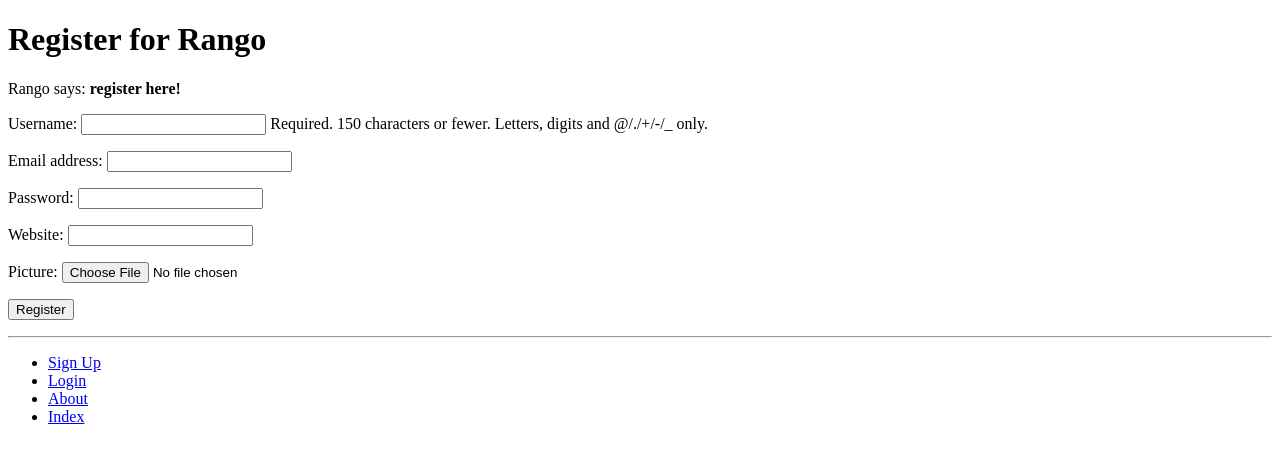
After one commit to Arden488/rango, a Django app: page /rango/register/ in a window 1280 px wide. The commit adds this page. Shown: the top 463 px of the page. Run offline with Django 3.2, Linux system fonts and the light colour scheme; data that the repository does not hold is empty.

Commit message:
User registration and authentication (Chapter 9)

```diff
--- a/rango/admin.py
+++ b/rango/admin.py
@@ -1,5 +1,5 @@
 from django.contrib import admin
-from rango.models import Category, Page
+from rango.models import Category, Page, UserProfile
 
 
 class PageAdmin(admin.ModelAdmin):
@@ -12,3 +12,4 @@ class CategoryAdmin(admin.ModelAdmin):
 
 admin.site.register(Category, CategoryAdmin)
 admin.site.register(Page, PageAdmin)
+admin.site.register(UserProfile)
--- a/rango/forms.py
+++ b/rango/forms.py
@@ -1,5 +1,6 @@
 from django import forms
-from rango.models import Page, Category
+from rango.models import Page, Category, UserProfile
+from django.contrib.auth.models import User
 
 
 class CategoryForm(forms.ModelForm):
@@ -46,3 +47,17 @@ class PageForm(forms.ModelForm):
             cleaned_data['url'] = url
 
         return cleaned_data
+
+
+class UserForm(forms.ModelForm):
+    password = forms.CharField(widget=forms.PasswordInput())
+
+    class Meta:
+        model = User
+        fields = ('username', 'email', 'password',)
+
+
+class UserProfileForm(forms.ModelForm):
+    class Meta:
+        model = UserProfile
+        fields = ('website', 'picture',)
--- a/rango/models.py
+++ b/rango/models.py
@@ -1,7 +1,6 @@
 from django.db import models
 from django.template.defaultfilters import slugify
-
-# Create your models here.
+from django.contrib.auth.models import User
 
 
 class Category(models.Model):
@@ -34,3 +33,15 @@ class Page(models.Model):
 
     def __str__(self):
         return self.title
+
+
+class UserProfile(models.Model):
+    # This line is required. Links UserProfile to a User model instance.
+    user = models.OneToOneField(User, on_delete=models.CASCADE)
+
+    # The additional attributes we wish to include.
+    website = models.URLField(blank=True)
+    picture = models.ImageField(upload_to='profile_images', blank=True)
+
+    def __str__(self):
+        return self.user.username
--- a/rango/urls.py
+++ b/rango/urls.py
@@ -10,5 +10,9 @@ urlpatterns = [
          views.show_category, name='show_category'),
     path('add_category/', views.add_category, name='add_category'),
     path('category/<slug:category_name_slug>/add_page/',
-         views.add_page, name='add_page')
+         views.add_page, name='add_page'),
+    path('register/', views.register, name='register'),
+    path('login/', views.user_login, name='login'),
+    path('restricted/', views.restricted, name='restricted'),
+    path('logout/', views.user_logout, name='logout'),
 ]
--- a/rango/views.py
+++ b/rango/views.py
@@ -1,11 +1,14 @@
 from django.shortcuts import render
 from django.http import HttpResponse
+from django.shortcuts import redirect
+from django.urls import reverse
+from django.contrib.auth import authenticate, login, logout
+from django.contrib.auth.decorators import login_required
 from rango.models import Category
 from rango.models import Page
 from rango.forms import CategoryForm
 from rango.forms import PageForm
-from django.shortcuts import redirect
-from django.urls import reverse
+from rango.forms import UserForm, UserProfileForm
 
 
 def index(request):
@@ -58,6 +61,7 @@ def show_category(request, category_name_slug):
     return render(request, 'rango/category.html', context=context_dict)
 
 
+@login_required()
 def add_category(request):
     form = CategoryForm()
 
@@ -82,6 +86,7 @@ def add_category(request):
     return render(request, 'rango/add_category.html', {'form': form})
 
 
+@login_required()
 def add_page(request, category_name_slug):
     try:
         category = Category.objects.get(slug=category_name_slug)
@@ -118,3 +123,118 @@ def about(request):
     # prints out the user name, if no one is logged in it prints `AnonymousUser`
     print(request.user)
     return render(request, 'rango/about.html', {})
+
+
+def register(request):
+    # A boolean value for telling the template
+    # whether the registration was successful.
+    # Set to False initially. Code changes value to
+    # True when registration succeeds.
+    registered = False
+
+    # If it's a HTTP POST, we're interested in processing form data.
+    if request.method == 'POST':
+        # Attempt to grab information from the raw form information.
+        # Note that we make use of both UserForm and UserProfileForm.
+        user_form = UserForm(request.POST)
+        profile_form = UserProfileForm(request.POST)
+
+        # If the two forms are valid...
+        if user_form.is_valid() and profile_form.is_valid():
+            # Save the user's form data to the database.
+            user = user_form.save()
+
+            # Now we hash the password with the set_password method.
+            # Once hashed, we can update the user object.
+            user.set_password(user.password)
+            user.save()
+
+            # Now sort out the UserProfile instance.
+            # Since we need to set the user attribute ourselves,
+            # we set commit=False. This delays saving the model
+            # until we're ready to avoid integrity problems.
+            profile = profile_form.save(commit=False)
+            profile.user = user
+
+            # Did the user provide a profile picture?
+            # If so, we need to get it from the input form and
+            # put it in the UserProfile model.
+            if 'picture' in request.FILES:
+                profile.picture = request.FILES['picture']
+
+            # Now we save the UserProfile model instance.
+            profile.save()
+
+            # Update our variable to indicate that the template
+            # registration was successful.
+            registered = True
+        else:
+            # Invalid form or forms - mistakes or something else?
+            # Print problems to the terminal.
+            print(user_form.errors, profile_form.errors)
+    else:
+        # Not a HTTP POST, so we render our form using two ModelForm instances.
+        # These forms will be blank, ready for user input.
+        user_form = UserForm()
+        profile_form = UserProfileForm()
+
+    # Render the template depending on the context.
+    return render(request, 'rango/register.html', context={'user_form': user_form, 'profile_form': profile_form,
+                                                           'registered': registered})
+
+
+def user_login(request):
+    # If the request is a HTTP POST, try to pull out the relevant information.
+    if request.method == 'POST':
+        # Gather the username and password provided by the user. # This information is obtained from the login form.
+        # We use request.POST.get('<variable>') as opposed
+        # to request.POST['<variable>'], because the
+        # request.POST.get('<variable>') returns None if the
+        # value does not exist, while request.POST['<variable>']
+        # will raise a KeyError exception.
+        username = request.POST.get('username')
+        password = request.POST.get('password')
+
+        # Use Django's machinery to attempt to see if the username/password
+        # combination is valid - a User object is returned if it is.
+        user = authenticate(username=username, password=password)
+
+        # If we have a User object, the details are correct.
+        # If None (Python's way of representing the absence of a value), no user
+        # with matching credentials was found.
+        if user:
+            # Is the account active? It could have been disabled.
+            if user.is_active:
+                # If the account is valid and active, we can log the user in.
+                # We'll send the user back to the homepage.
+                login(request, user)
+                return redirect(reverse('rango:index'))
+            else:
+                # An inactive account was used - no logging in!
+                return HttpResponse("Your Rango account is disabled.")
+        else:
+            # Bad login details were provided. So we can't log the user in.
+            print(f"Invalid login details: {username}, {password}")
+            return HttpResponse("Invalid login details supplied.")
+
+    # The request is not a HTTP POST, so display the login form.
+    # This scenario would most likely be a HTTP GET.
+    else:
+        # No context variables to pass to the template system, hence the
+        # blank dictionary object...
+        return render(request, 'rango/login.html')
+
+
+@login_required
+def restricted(request):
+    return render(request, 'rango/restricted.html')
+
+
+# Use the login_required() decorator to ensure only those logged in can
+# access the view.
+@login_required
+def user_logout(request):
+    # Since we know the user is logged in, we can now just log them out.
+    logout(request)
+    # Take the user back to the homepage.
+    return redirect(reverse('rango:index'))
--- a/tango_with_django_project/settings.py
+++ b/tango_with_django_project/settings.py
@@ -131,3 +131,8 @@ MEDIA_URL = '/media/'
 STATICFILES_DIRS = [STATIC_DIR, ]
 
 STATIC_URL = '/static/'
+
+
+# Misc
+
+LOGIN_URL = 'rango:login'
--- a/templates/rango/base.html
+++ b/templates/rango/base.html
@@ -25,7 +25,18 @@
         <hr />
         <div>
             <ul>
-                <li><a href="{% url 'rango:add_category' %}">Add a New Category</a></li>
+                {% if user.is_authenticated %}
+                    <!-- Show these links when the user is logged in -->
+                    <li><a href="{% url 'rango:add_category' %}">Add New Category</a></li>
+                    <li><a href="{% url 'rango:restricted' %}">Restricted Page</a></li>
+                    <li><a href="{% url 'rango:logout' %}">Logout</a></li>
+                {% else %}
+                    <!-- Show these links when the user is NOT logged in -->
+                    <li><a href="{% url 'rango:register' %}">Sign Up</a></li>
+                    <li><a href="{% url 'rango:login' %}">Login</a></li>
+                {% endif %}
+
+                <!-- Outside the conditional statements, ALWAYS show -->
                 <li><a href="{% url 'rango:about' %}">About</a></li>
                 <li><a href="{% url 'rango:index' %}">Index</a></li>
             </ul>
--- a/templates/rango/category.html
+++ b/templates/rango/category.html
@@ -22,7 +22,9 @@
         <strong>No pages currently in category.</strong>
         {% endif %}
 
-        <a href="{% url 'rango:add_page' category.slug %}">Add Page</a></br />
+        {% if user.is_authenticated %}
+            <a href="{% url 'rango:add_page' category.slug %}">Add Page</a></br />
+        {% endif %}
     {% else %}
         The specified category does not exist.
     {% endif %}
--- a/templates/rango/index.html
+++ b/templates/rango/index.html
@@ -8,7 +8,11 @@
 {% block body_block %}
     <h1>Rango says...</h1>
     <div>
-        hey there partner! <br />
+        {% if user.is_authenticated %}
+            howdy {{ user.username }}! <br />
+        {% else %}
+            hey there partner! <br />
+        {% endif %}
         <strong>{{ boldmessage }}</strong><br />
     </div>
 
--- /dev/null
+++ b/templates/rango/register.html
@@ -0,0 +1,25 @@
+{% extends 'rango/base.html' %}
+{% load staticfiles %}
+
+{% block title_block %}
+    Register
+{% endblock %}
+
+{% block body_block %}
+    <h1>Register for Rango</h1>
+    {% if registered %}
+        Rango says: <strong>thank you for registering!</strong>
+        <a href="{% url 'rango:index' %}">Return to the homepage.</a><br />
+    {% else %}
+        Rango says: <strong>register here!</strong><br />
+        <form id="user_form" method="post" action="{% url 'rango:register' %}" enctype="multipart/form-data">
+            {% csrf_token %}
+            <!-- Display each form -->
+            {{ user_form.as_p }}
+            {{ profile_form.as_p }}
+
+            <!-- Provide a button to click to submit the form. -->
+            <input type="submit" name="submit" value="Register" />
+        </form>
+    {% endif %}
+{% endblock %}
```
Also changed, not shown: templates/rango/login.html (added, +18 -0 lines), templates/rango/restricted.html (added, +10 -0 lines), rango/migrations/0001_initial.py (deleted), rango/migrations/0002_auto_20200213_2335.py (deleted), rango/migrations/0003_category_slug.py (deleted), rango/migrations/0004_auto_20200217_0235.py (deleted), rango/migrations/__init__.py (deleted), 1 other file.
